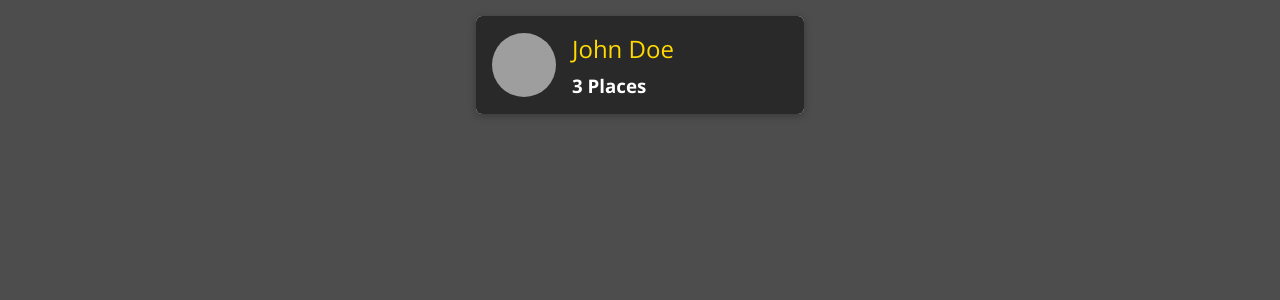
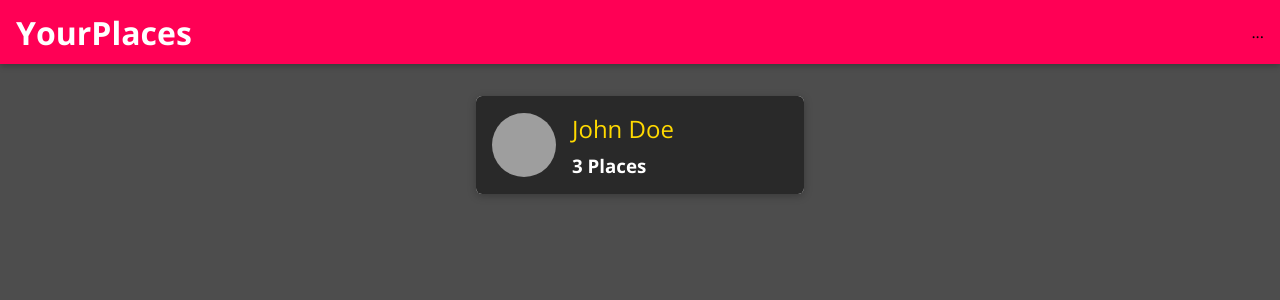
Before and after one commit to 4lm/places, a React (Create React App) app in the folder frontend/: page / in a window 1280 px wide. Shown: the top 300 px of the page. Built offline with nearby package versions, Linux system fonts and the light colour scheme; grey boxes are pictures that could not be loaded.

Commit message:
Add main navigation header

```diff
--- a/frontend/src/App.js
+++ b/frontend/src/App.js
@@ -3,10 +3,13 @@
 
 import Users from "./user/pages/Users";
 import NewPlace from "./places/pages/NewPlace";
+import MainNavigation from "./shared/components/Navigation/MainNavigation";
 
 function App() {
   return (
     <BrowserRouter>
+      <MainNavigation />
+      <main>
         <Switch>
           <Route path="/" exact>
             <Users />
@@ -16,6 +19,7 @@
           </Route>
           <Redirect to="/" />
         </Switch>
+      </main>
     </BrowserRouter>
   );
 }
--- /dev/null
+++ b/frontend/src/shared/components/Navigation/MainHeader.js
@@ -0,0 +1,9 @@
+import React from "react";
+
+import "./MainHeader.scss";
+
+const MainHeader = props => {
+  return <header className="main-header">{props.children}</header>;
+};
+
+export default MainHeader;
--- /dev/null
+++ b/frontend/src/shared/components/Navigation/MainHeader.scss
@@ -0,0 +1,23 @@
+.main-header {
+  width: 100%;
+  height: 4rem;
+  display: flex;
+  align-items: center;
+  position: fixed;
+  top: 0;
+  left: 0;
+  background: #ff0055;
+  box-shadow: 0 2px 6px rgba(0, 0, 0, 0.26);
+  padding: 0 1rem;
+  z-index: 5;
+}
+
+main {
+  margin-top: 5rem;
+}
+
+@media (min-width: 768px) {
+  .main-header {
+    justify-content: space-between;
+  }
+}
--- /dev/null
+++ b/frontend/src/shared/components/Navigation/MainNavigation.js
@@ -0,0 +1,24 @@
+import React from "react";
+import { Link } from "react-router-dom";
+
+import MainHeader from "./MainHeader";
+
+import "./MainNavigation.scss";
+
+const MainNavigation = props => {
+  return (
+    <MainHeader>
+      <button className="main-navigation__menu-btn">
+        <span />
+        <span />
+        <span />
+      </button>
+      <h1 className="main-navigation__title">
+        <Link to="/">YourPlaces</Link>
+      </h1>
+      <nav>...</nav>
+    </MainHeader>
+  );
+};
+
+export default MainNavigation;
--- /dev/null
+++ b/frontend/src/shared/components/Navigation/MainNavigation.scss
@@ -0,0 +1,45 @@
+.main-navigation__menu-btn {
+  width: 3rem;
+  height: 3rem;
+  background: transparent;
+  border: none;
+  display: flex;
+  flex-direction: column;
+  justify-content: space-around;
+  margin-right: 2rem;
+  cursor: pointer;
+}
+
+.main-navigation__menu-btn span {
+  display: block;
+  width: 3rem;
+  height: 2.5px;
+  background: white;
+}
+
+.main-navigation__title {
+  color: white;
+}
+
+.main-navigation__title a {
+  text-decoration: none;
+  color: white;
+}
+
+.main-navigation__header-nav {
+  display: none;
+}
+
+.main-navigation__drawer-nav {
+  height: 100%;
+}
+
+@media (min-width: 768px) {
+  .main-navigation__menu-btn {
+    display: none;
+  }
+
+  .main-navigation__header-nav {
+    display: block;
+  }
+}
--- a/frontend/src/user/components/UserList.js
+++ b/frontend/src/user/components/UserList.js
@@ -1,6 +1,7 @@
 import React from "react";
 
 import UserItem from "./UserItem";
+import Card from "../../shared/components/UIElements/Card";
 
 import "./UserList.scss";
 
@@ -8,7 +9,9 @@
   if (props.items.length === 0) {
     return (
       <div className="center">
-        <h2>No users found.</h2>
+        <Card>
+          <h2>No users found.</h2>
+        </Card>
       </div>
     );
   }
```
Also changed, not shown: frontend/src/shared/components/Navigation/NavLinks.js (added), frontend/src/shared/components/Navigation/NavLinks.scss (added), frontend/src/shared/components/Navigation/SideDrawer.js (added), frontend/src/shared/components/Navigation/SideDrawer.scss (added). Lines whose indentation alone changed are shown as unchanged.
